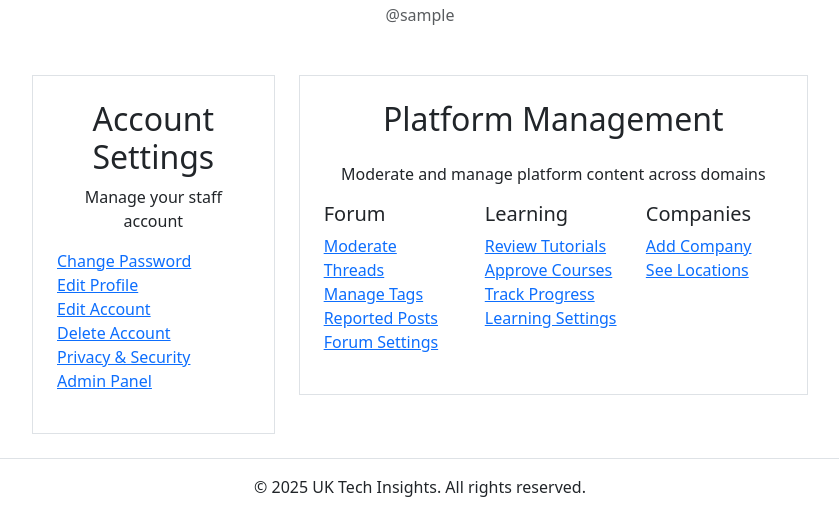
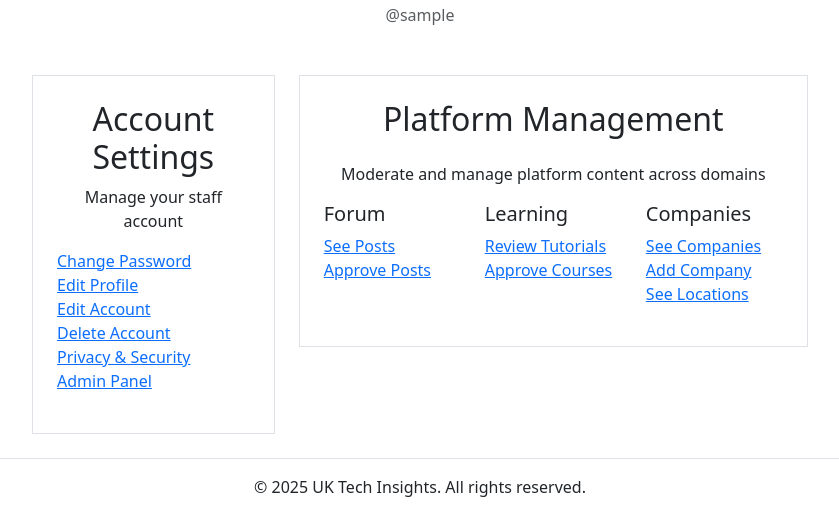
Before and after one commit to Galchov/uk-tech-insights, a Django app: page /accounts/profile/1/ in a window 1280 px wide. Shown: the part 339-854 px from the top of the page, without its empty margins (220-1059 px from the left). Run offline with Django 5.2, Linux system fonts and the light colour scheme; a user stored in the database is signed in; tables that the repository leaves empty hold one stand-in row (values such as "Sample post"); grey boxes marked "Sample" are stand-in pictures; some libraries are stand-ins or nearby versions.

Commit message:
:hammer: refactor: update dashboard

```diff
--- a/templates/accounts/dashboard.html
+++ b/templates/accounts/dashboard.html
@@ -44,26 +44,23 @@
                     <div class="col">
                         <h5 class="mb-2">Forum</h5>
                         <ul class="list-unstyled">
-                            <li><a href="#">Moderate Threads</a></li>
-                            <li><a href="#">Manage Tags</a></li>
-                            <li><a href="#">Reported Posts</a></li>
-                            <li><a href="#">Forum Settings</a></li>
+                            <li><a href="{% url 'forum:post_list' %}">See Posts</a></li>
+                            <li><a href="{% url 'forum:unpublished_post_list' %}">Approve Posts</a></li>
                         </ul>
                     </div>
 
                     <div class="col">
                         <h5 class="mb-2">Learning</h5>
                         <ul class="list-unstyled">
-                            <li><a href="#">Review Tutorials</a></li>
-                            <li><a href="#">Approve Courses</a></li>
-                            <li><a href="#">Track Progress</a></li>
-                            <li><a href="#">Learning Settings</a></li>
+                            <li><a href="{% url 'learning:tutorial_list' %}">Review Tutorials</a></li>
+                            <li><a href="{% url 'learning:waiting_approval' %}">Approve Courses</a></li>
                         </ul>
                     </div>
 
                     <div class="col">
                         <h5 class="mb-2">Companies</h5>
                         <ul class="list-unstyled">
+                            <li><a href="{% url 'companies:company_list' %}">See Companies</a></li>
                             <li><a href="{% url 'companies:company_add' %}">Add Company</a></li>
                             <li><a href="{% url 'locations:location_list' %}">See Locations</a></li>
                         </ul>
```
Also changed, not shown: media/company_logo/Trading_212_logo.jpeg (deleted), media/company_logo/google.png (deleted), media/company_logo/images.png (deleted), media/company_logo/uber.png (deleted).
